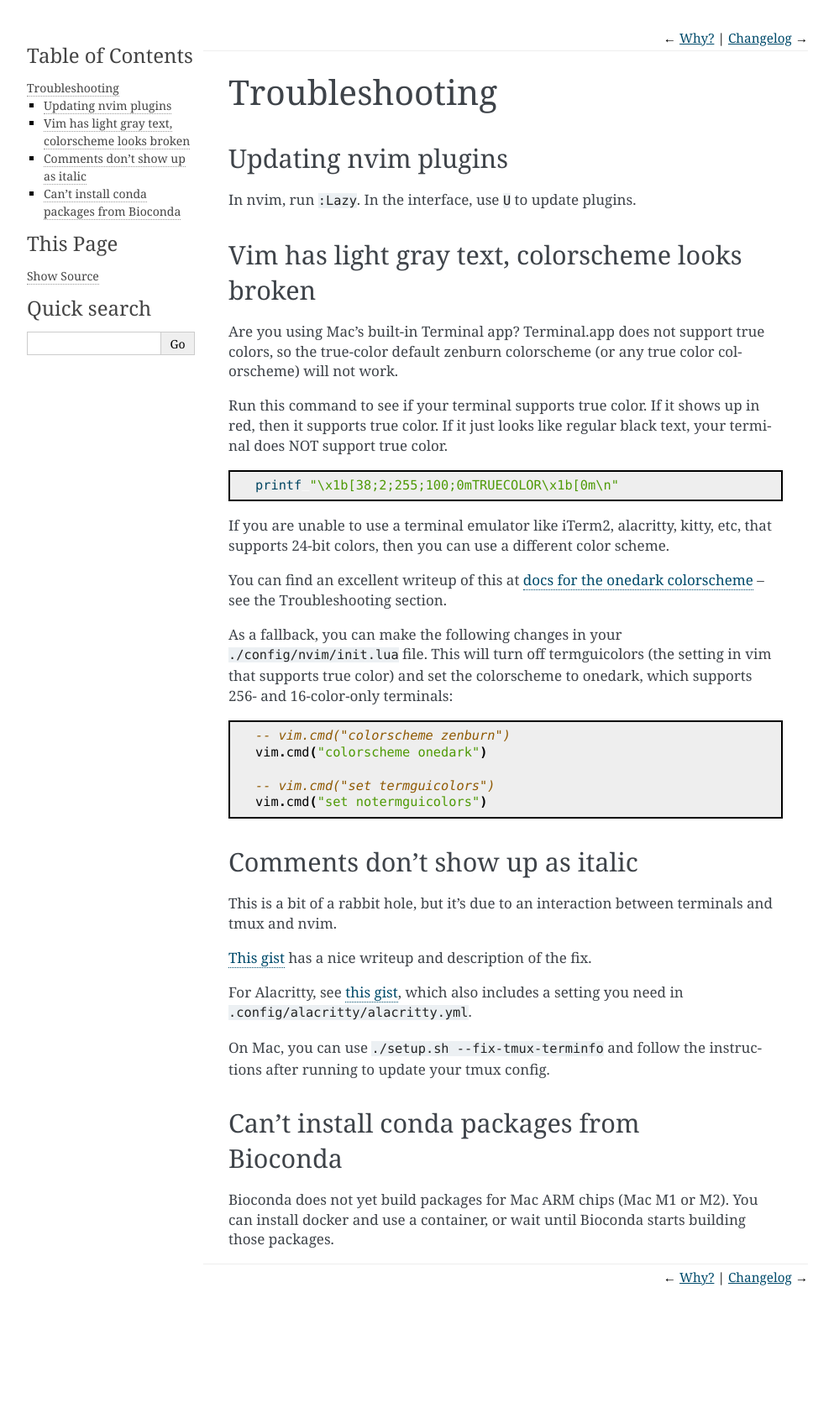
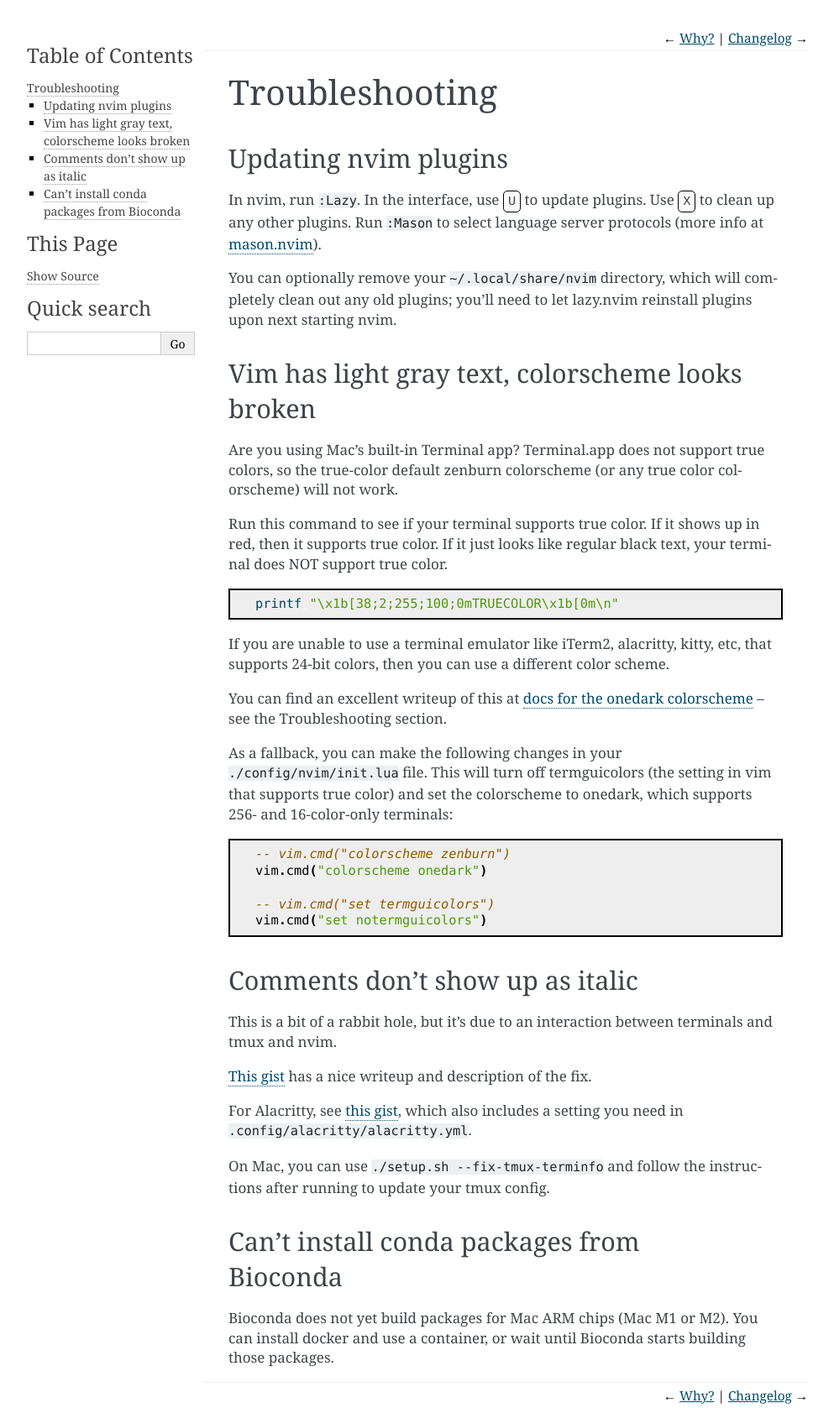
Before and after one commit to daler/dotfiles, a Sphinx documentation site: the page built from docs/troubleshooting.rst, in a window 1280 px wide. Shown: the whole page at 84% size, without its empty margins (148-1141 px from the left). Built offline with Sphinx 7.4.7, drawn with Linux system fonts in a browser that asks for light colours; before the commit the page ends 1536 px from its top, so only the background shows below that.

Commit message:
update troubleshooting docs

```diff
--- a/docs/troubleshooting.rst
+++ b/docs/troubleshooting.rst
@@ -4,7 +4,13 @@ Troubleshooting
 Updating nvim plugins
 ---------------------
 
-In nvim, run ``:Lazy``. In the interface, use ``U`` to update plugins.
+In nvim, run ``:Lazy``. In the interface, use :kbd:`U` to update plugins. Use
+:kbd:`X` to clean up any other plugins. Run ``:Mason`` to select language
+server protocols (more info at :ref:`mason`).
+
+You can optionally remove your :file:`~/.local/share/nvim` directory, which
+will completely clean out any old plugins; you'll need to let lazy.nvim
+reinstall plugins upon next starting nvim.
 
 Vim has light gray text, colorscheme looks broken
 -------------------------------------------------
```
